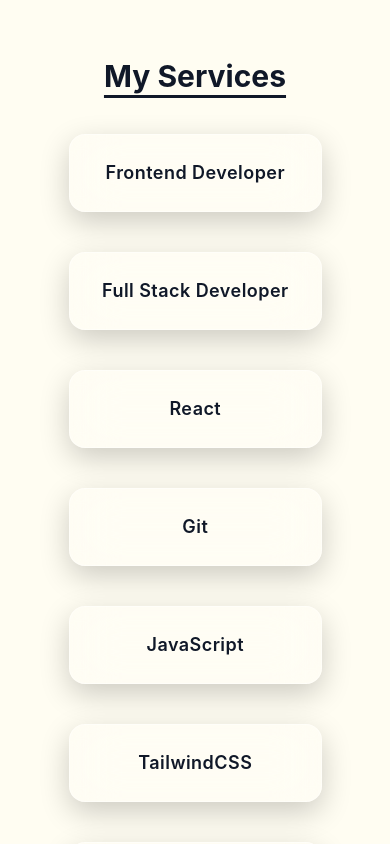
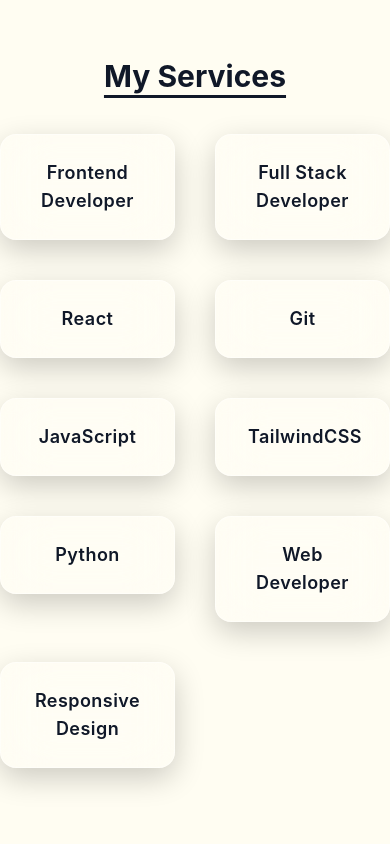
Before and after one commit to alanmathew190/react-portfolio, a React (Vite) app in the folder portfolio/: page / in a window 390 px wide. Shown: the part 1580-2424 px from the top of the page. Built offline with nearby package versions, Linux system fonts and the light colour scheme.

Commit message:
update css

```diff
--- a/portfolio/src/components/Skills.jsx
+++ b/portfolio/src/components/Skills.jsx
@@ -101,7 +101,7 @@
         </div>
       </div>
       <div
-        className="mt-20 text-center bg-[#FFFDF2] pb-20  flex flex-col items-center"
+        className="mt-20 text-center bg-[#FFFDF2] pb-20 flex flex-col items-center"
         id="services"
       >
         {/* Title */}
@@ -110,13 +110,13 @@
           whileInView={{ opacity: 1, y: 0 }}
           viewport={{ once: true, amount: 0.5 }}
           transition={{ duration: 0.6 }}
-          className="text-3xl py-10 font-bold text-gray-900 underline underline-offset-8 "
+          className="text-3xl py-10 font-bold text-gray-900 underline underline-offset-8"
         >
           My Services
         </motion.h1>
 
-        {/* 3D Glass Cards */}
-        <div className="grid grid-cols-1 sm:grid-cols-2 md:grid-cols-3 gap-10 w-fit m-auto perspective-1000">
+        {/* 3D Glass Skill Cards */}
+        <div className="grid grid-cols-2 sm:grid-cols-3 md:grid-cols-3 gap-10 w-fit m-auto perspective-1000">
           {skills.map((skill, i) => (
             <Tilt
               tiltMaxAngleX={15}
@@ -133,28 +133,14 @@
                 whileInView={{ opacity: 1, y: 0, rotateX: 0 }}
                 viewport={{ once: true, amount: 0.3 }}
                 transition={{ delay: i * 0.1, duration: 0.6 }}
-                whileHover={{
-                  scale: 1.08,
-                  rotateY: 6,
-                  rotateX: 2,
-                }}
+                whileHover={{ scale: 1.08, rotateY: 6, rotateX: 2 }}
                 className="relative group"
               >
-                {/* Gradient Edge Glow */}
-                {/* <div className="absolute inset-0 rounded-2xl p-[2px] hover:bg-gradient-to-r from-cyan-400 via-purple-500 to-pink-500 animate-gradient-move"></div> */}
-
-                {/* 3D Glass Brick */}
+                {/* Glass 3D Brick */}
                 <div className="relative px-8 py-6 rounded-2xl bg-white/20 backdrop-blur-xl border border-white/40 shadow-[0_10px_30px_rgba(0,0,0,0.2)]">
-                  {/* Inner lighting layer */}
-                  {/* <div className="absolute inset-0 rounded-2xl bg-gradient-to-br from-white/30 via-white/10 to-transparent opacity-40 pointer-events-none"></div> */}
-
-                  {/* Top glossy reflection */}
-                  {/* <div className="absolute top-0 left-0 w-full h-1/3 rounded-t-2xl bg-white/30 opacity-40 blur-sm pointer-events-none"></div> */}
-
-                  {/* Text */}
                   <motion.p
                     whileHover={{ scale: 1.1 }}
-                    className="relative font-semibold text-lg text-gray-900 tracking-wide z-10"
+                    className="font-semibold text-lg text-gray-900 tracking-wide"
                   >
                     {skill}
                   </motion.p>
@@ -164,17 +150,8 @@
           ))}
         </div>
 
-        {/* Gradient Animation */}
+        {/* Perspective for 3D */}
         <style>{`
-        @keyframes gradientMove {
-          0% { background-position: 0% 50%; }
-          50% { background-position: 100% 50%; }
-          100% { background-position: 0% 50%; }
-        }
-        .animate-gradient-move {
-          background-size: 200% 200%;
-          animation: gradientMove 4s ease infinite;
-        }
         .perspective-1000 {
           perspective: 1000px;
         }
```
